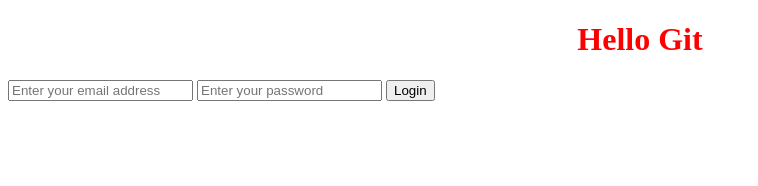
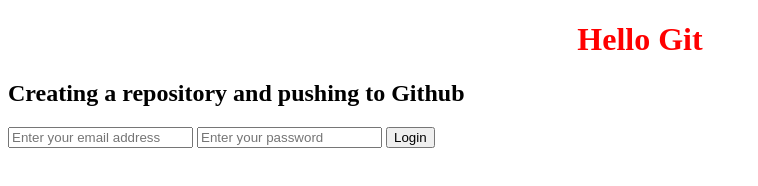
Before and after one commit to MadameAmaka/SheCodes-Project, a plain HTML site: page git.html in a window 1280 px wide. Shown: the whole page, without its empty margins (0-758 px from the left). Drawn offline with Linux system fonts and the light colour scheme.

Commit message:
Added h2

```diff
--- a/git.html
+++ b/git.html
@@ -10,6 +10,9 @@
   <h1>
     Hello Git
   </h1>
+  <h2>
+    Creating a repository and pushing to Github
+  </h2>
   <form>
     <input type="email" placeholder="Enter your email address"/>
     <input type="password" placeholder="Enter your password"/>
```
